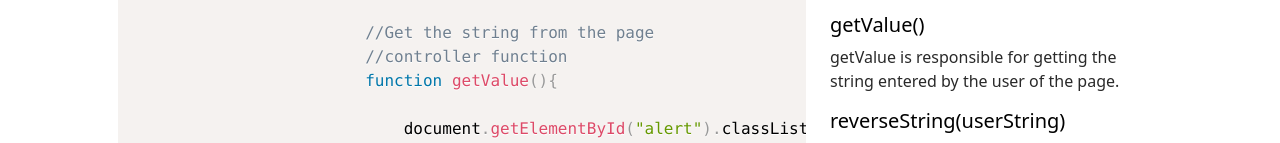
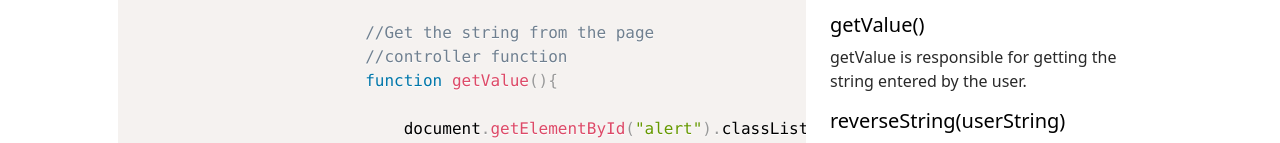
Before and after one commit to MuthanaAlhabian/Rewind, a plain HTML site: page code.html in a window 1280 px wide. Shown: the part 170-313 px from the top of the page. Drawn offline with nearby package versions, Linux system fonts and the light colour scheme.

Commit message:
Update code.html

```diff
--- a/code.html
+++ b/code.html
@@ -94,7 +94,7 @@
                 <div class="col-lg-4">
                     <p>The Code is structured in three function.</p>
                     <h5>getValue()</h5>
-                    <p>getValue is responsible for getting the string entered by the user of the page.</p>
+                    <p>getValue is responsible for getting the string entered by the user.</p>
                     <h5>reverseString(userString)</h5>
                     <p>reverseString is responsible for reversing the inputted string by the user. The reversing of the string is done by a for loop, which will be stored in an array.</p>
                     <h5>displayString(revString)</h5>
```
